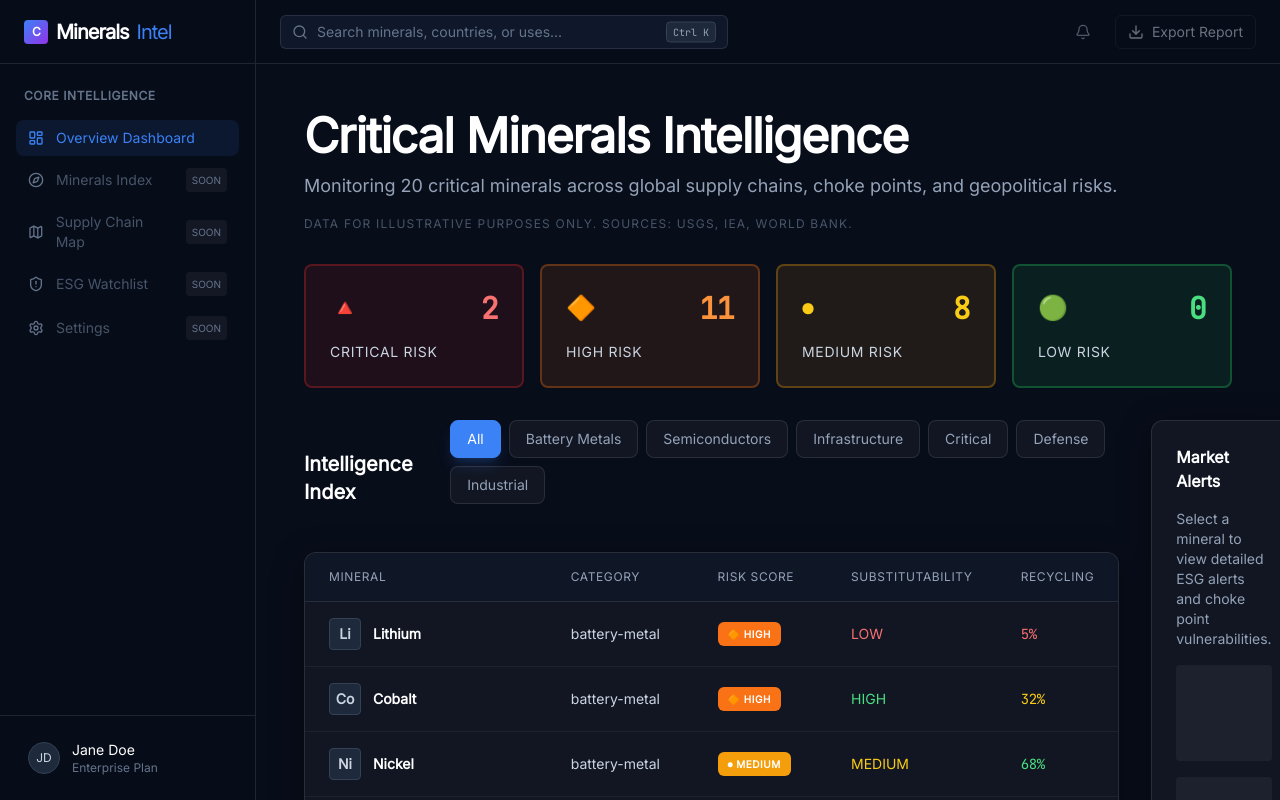
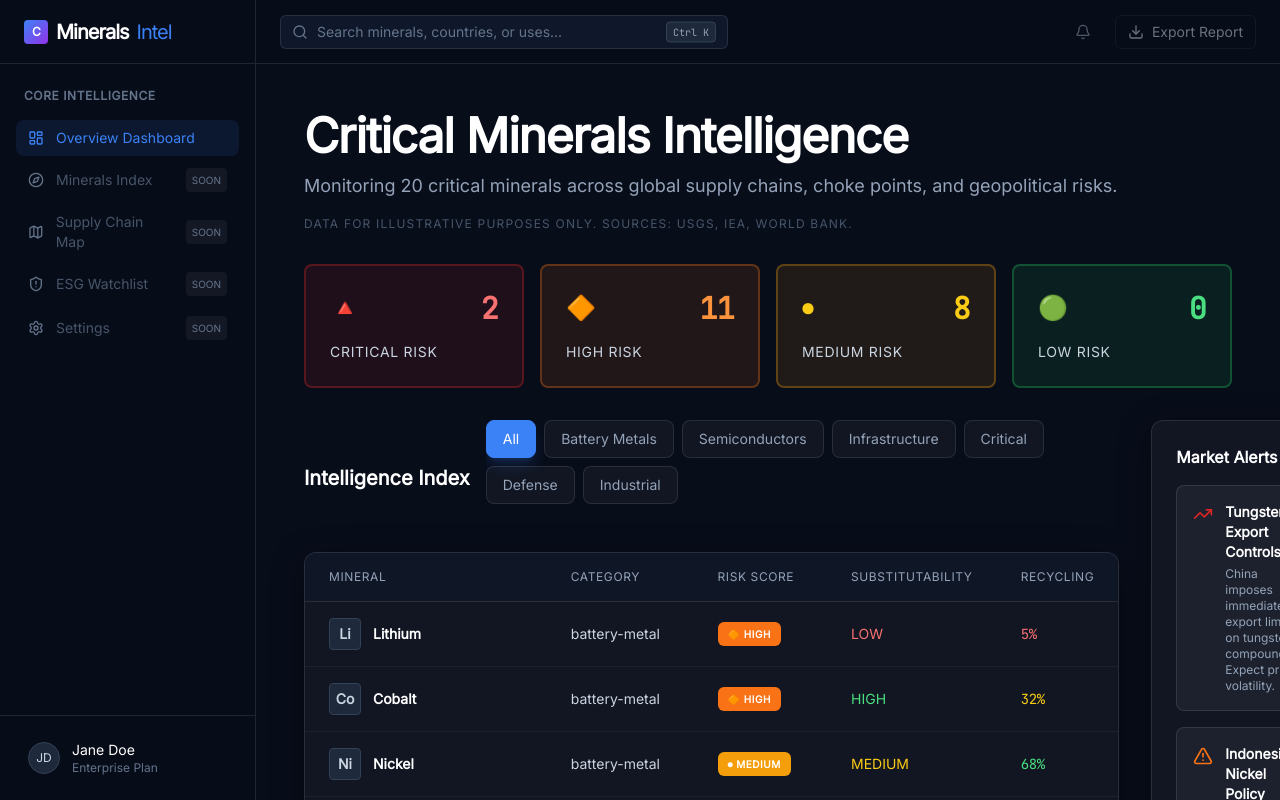
Before and after one commit to freakyjones/cri-minerals, a React (Vite) app: page / in a window 1280 px wide. Built offline with nearby package versions, Linux system fonts and the light colour scheme.

Commit message:
fix: resolve ui and ux bugs from user review

```diff
--- a/src/features/minerals/components/MarketAlerts.tsx
+++ b/src/features/minerals/components/MarketAlerts.tsx
@@ -1,12 +1,40 @@
+import { AlertTriangle, TrendingUp, ShieldAlert } from 'lucide-react';
+
 export default function MarketAlerts() {
   return (
     <div className="w-full lg:w-80 space-y-6 hidden lg:block">
       <div className="bg-bg-surface border border-white/10 rounded-xl p-6 shadow-glass h-full">
         <h3 className="font-bold text-white mb-4">Market Alerts</h3>
         <div className="space-y-4">
-          <p className="text-sm text-slate-400">Select a mineral to view detailed ESG alerts and choke point vulnerabilities.</p>
-          <div className="h-24 bg-white/5 rounded animate-pulse"></div>
-          <div className="h-24 bg-white/5 rounded animate-pulse"></div>
+          <div className="bg-white/5 border border-white/10 rounded-lg p-4">
+            <div className="flex items-start gap-3">
+              <TrendingUp className="w-5 h-5 text-risk-critical shrink-0 mt-0.5" />
+              <div>
+                <p className="text-sm font-bold text-white mb-1">Tungsten Export Controls</p>
+                <p className="text-xs text-slate-400">China imposes immediate export limits on tungsten compounds. Expect price volatility.</p>
+              </div>
+            </div>
+          </div>
+
+          <div className="bg-white/5 border border-white/10 rounded-lg p-4">
+            <div className="flex items-start gap-3">
+              <AlertTriangle className="w-5 h-5 text-risk-high shrink-0 mt-0.5" />
+              <div>
+                <p className="text-sm font-bold text-white mb-1">Indonesian Nickel Policy</p>
+                <p className="text-xs text-slate-400">New environmental regulations may slow down smelter expansions in Q3.</p>
+              </div>
+            </div>
+          </div>
+
+          <div className="bg-white/5 border border-white/10 rounded-lg p-4">
+            <div className="flex items-start gap-3">
+              <ShieldAlert className="w-5 h-5 text-risk-medium shrink-0 mt-0.5" />
+              <div>
+                <p className="text-sm font-bold text-white mb-1">Copper Strike Warning</p>
+                <p className="text-xs text-slate-400">Union negotiations at Escondida mine stall. 30% probability of disruption.</p>
+              </div>
+            </div>
+          </div>
         </div>
       </div>
     </div>
--- a/src/features/minerals/components/MineralTable.tsx
+++ b/src/features/minerals/components/MineralTable.tsx
@@ -1,4 +1,4 @@
-import { Link } from 'react-router-dom';
+import { Link, useNavigate } from 'react-router-dom';
 import { Badge } from '@/components/ui/badge';
 import type { Mineral } from '../schema/mineralSchema';
 import { getRiskIcon, getRiskColorSolid } from '../utils';
@@ -8,6 +8,8 @@ interface MineralTableProps {
 }
 
 export default function MineralTable({ minerals }: MineralTableProps) {
+  const navigate = useNavigate();
+
   return (
     <div className="bg-bg-surface border border-white/10 rounded-xl shadow-glass overflow-hidden">
       <div className="overflow-x-auto">
@@ -25,7 +27,8 @@ export default function MineralTable({ minerals }: MineralTableProps) {
             {minerals.map((mineral) => (
               <tr
                 key={mineral.id}
-                className="hover:bg-white/5 transition-colors duration-150 group"
+                onClick={() => navigate(`/mineral/${mineral.slug}`)}
+                className="hover:bg-white/5 transition-colors duration-150 group cursor-pointer"
               >
                 <td className="px-6 py-4">
                   <Link
--- a/src/pages/HomePage.tsx
+++ b/src/pages/HomePage.tsx
@@ -53,13 +53,15 @@ export default function HomePage() {
 
       <div className="flex flex-col lg:flex-row gap-8">
         <div className="flex-1">
-          <div className="flex items-center justify-between mb-4">
-            <h2 className="text-xl font-bold text-white">Intelligence Index</h2>
-            <CategoryFilter
-              categories={categories}
-              activeCategory={activeCategory}
-              onCategoryChange={setActiveCategory}
-            />
+          <div className="flex flex-col md:flex-row md:items-center justify-between mb-4 gap-4">
+            <h2 className="text-xl font-bold text-white whitespace-nowrap">Intelligence Index</h2>
+            <div className="overflow-x-auto pb-2 md:pb-0 hide-scrollbar">
+              <CategoryFilter
+                categories={categories}
+                activeCategory={activeCategory}
+                onCategoryChange={setActiveCategory}
+              />
+            </div>
           </div>
 
           {loading ? (
```
